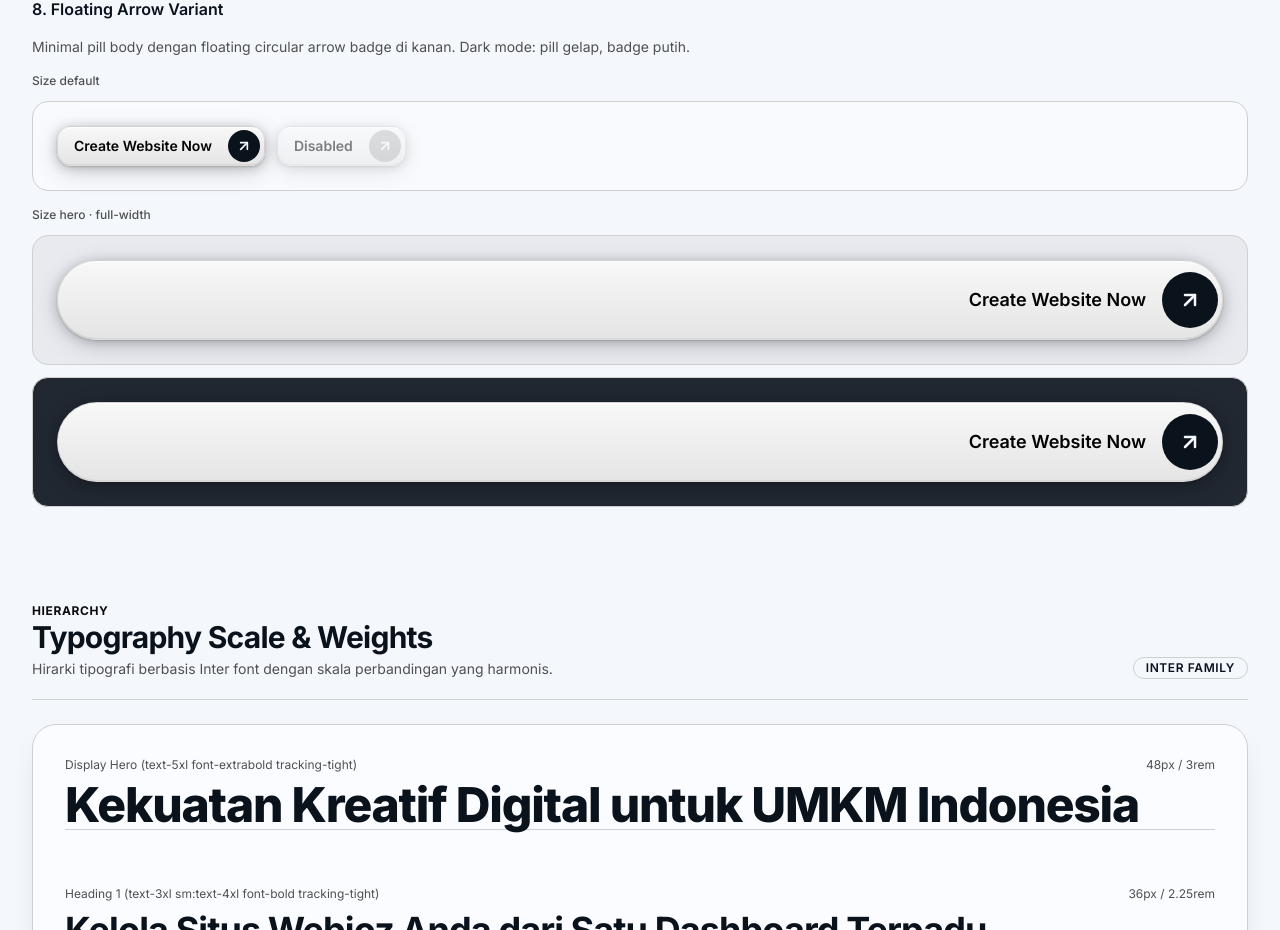
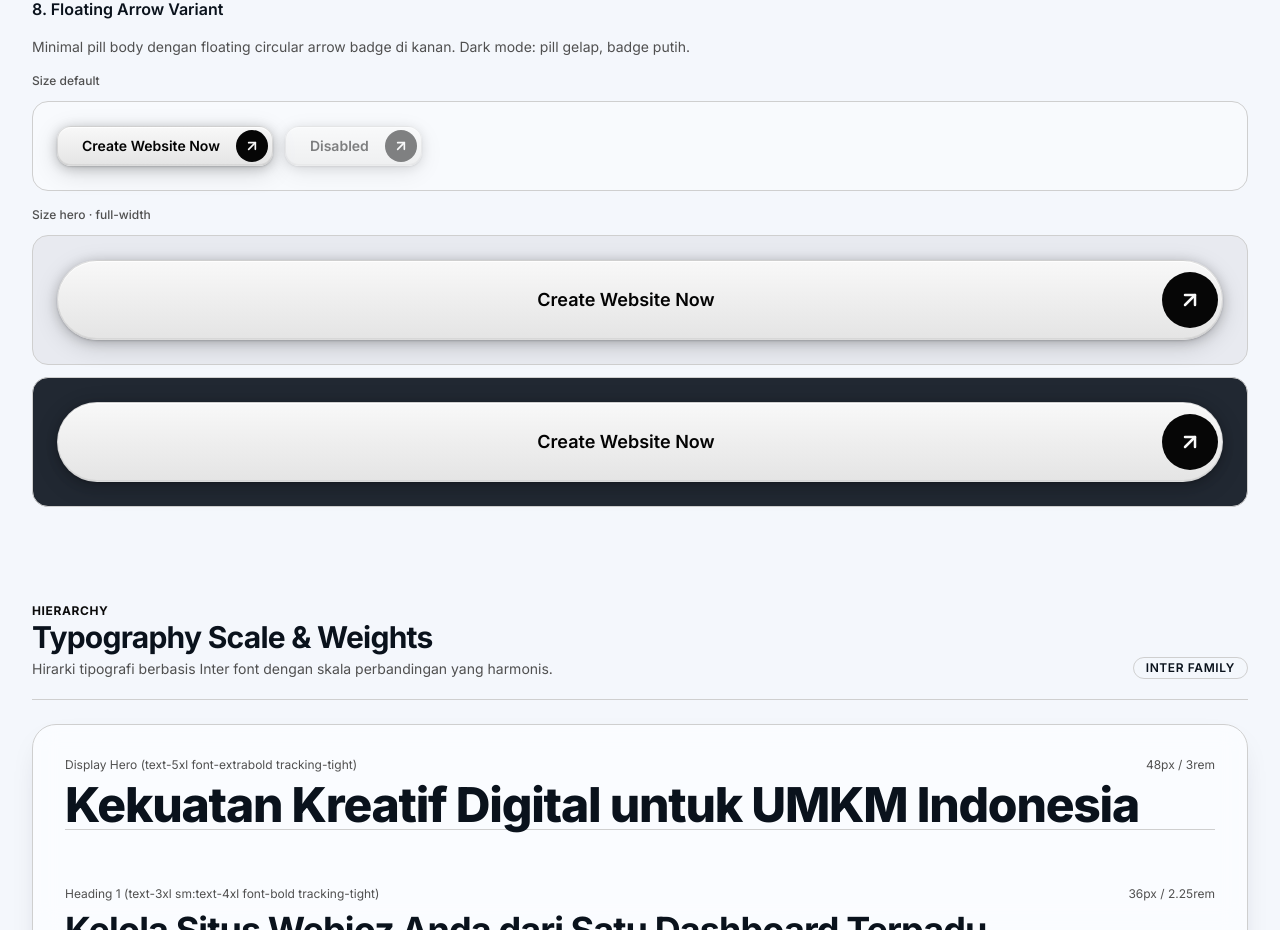
Before and after one commit to kanjengadipati/webjoz-ui, a Next.js app: page / in a window 1280 px wide. Shown: the part 3811-4741 px from the top of the page. Built offline with nearby package versions, Linux system fonts and the light colour scheme.

Commit message:
fix(button): center text in floating-arrow and ensure high contrast badge

```diff
--- a/app/globals.css
+++ b/app/globals.css
@@ -611,6 +611,12 @@ body.webjoz-wizard-active {
     inset 0 2px 4px oklch(0 0 0 / 0.06),
     0 1px 4px oklch(0 0 0 / 0.05);
 }
+
+/* Badge circular arrow di dalam floating-arrow: selalu kontras tinggi (lingkaran gelap + panah putih) */
+.btn-floating-arrow span[class*="rounded-full"] {
+  background-color: oklch(0.12 0 0) !important;
+  color: oklch(0.98 0 0) !important;
+}
 /* ─────────────────────────────────────────────────────────────────── */
 
 /* ─────────────────────────────────────────────────────────────────── */
--- a/components/ui/button.tsx
+++ b/components/ui/button.tsx
@@ -60,7 +60,7 @@ export function Button({
   const spinnerSize: SpinnerSize = size === "sm" ? "xs" : size === "lg" ? "md" : "sm";
   const spinnerVariant = variant === "default" || variant === "destructive" || variant === "dark-chrome" || variant === "neon-edge" || variant === "floating-arrow" ? "white" : "current";
 
-  // floating-arrow: teks rata kanan, badge lingkaran di dalam button sisi kanan
+  // floating-arrow: teks di tengah/kiri, badge lingkaran di dalam button sisi kanan
   if (variant === "floating-arrow") {
     // Badge sizing: sedikit lebih kecil dari tinggi button agar ada breathing room
     const badgeSize = size === "hero" ? "w-14 h-14" : size === "lg" ? "w-9 h-9" : "w-8 h-8";
@@ -76,7 +76,7 @@ export function Button({
         aria-busy={loading}
         {...props}
       >
-        <span className="flex-1 text-right pr-2 font-semibold">
+        <span className="flex-1 text-center font-semibold px-2">
           {loading ? (loadingText ?? children) : children}
         </span>
         {loading ? (
```
